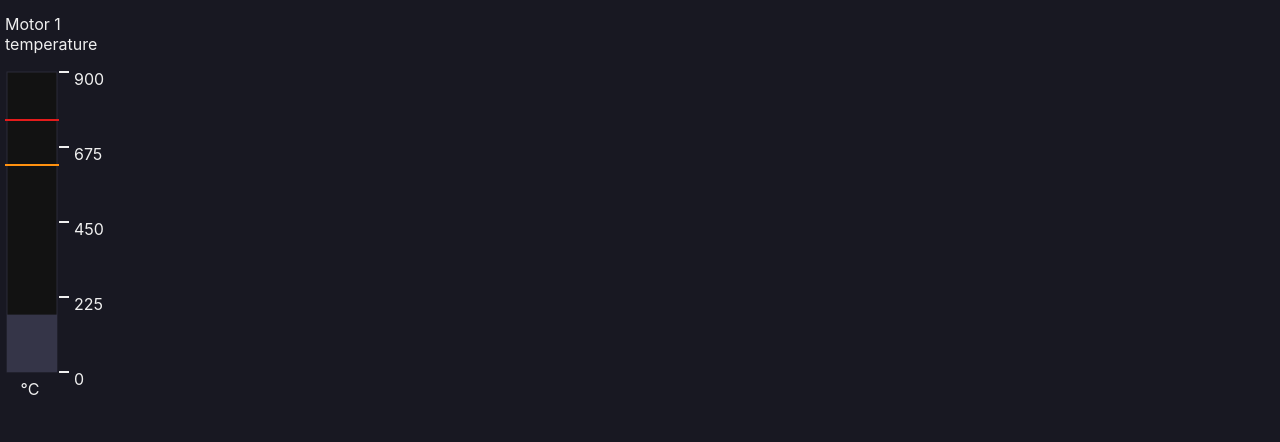
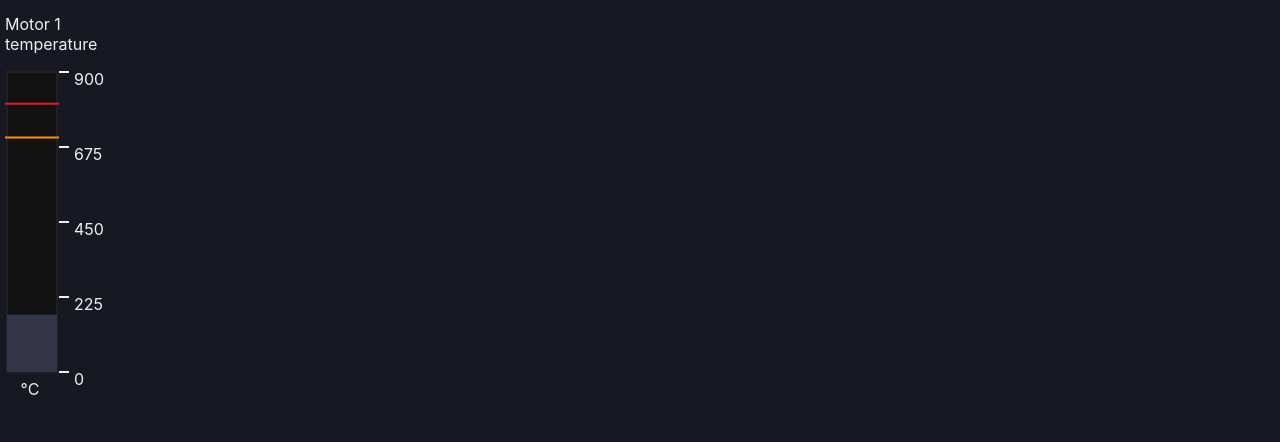
Before and after one commit to Henri-Willekens/mqtt-implementation, a React (Create React App) app: page / in a window 1280 px wide. Shown: the part 502-944 px from the top of the page. Built offline with nearby package versions, Linux system fonts and the light colour scheme.

Commit message:
made alertLines configurable via the config file

```diff
--- a/src/components/atoms/BarMeter/BarMeter.tsx
+++ b/src/components/atoms/BarMeter/BarMeter.tsx
@@ -3,7 +3,7 @@ import React, { useEffect, useState } from "react";
 import BarMeterProps from './BarMeter.types';
 import './BarMeter.scss';
 
-const BarMeter: React.FC<BarMeterProps> = ({ maxValue, unit, title, label }) => {
+const BarMeter: React.FC<BarMeterProps> = ({ maxValue, unit, title, label, alertLines }) => {
   const [currentValue, setCurrentValue] = useState(0);
 
   const updateBarMeter = (value: number) => {
@@ -40,6 +40,21 @@ const BarMeter: React.FC<BarMeterProps> = ({ maxValue, unit, title, label }) =>
     return tickLines;
   };
 
+  const determineAlertLinesLocation = (alertValues: [{alertType: string, value: number}], maxValue: number) => {
+    const alertLines = [];
+
+    const barmeterHeight = 304;
+
+    for (let alertValue of alertValues) {
+      const yPos = barmeterHeight - (alertValue.value / maxValue) * barmeterHeight;
+      alertLines.push(
+        <line className={`barmeter-alertlines__${alertValue.alertType}`} x1="0" x2="54" y1={yPos} y2={yPos} />
+      )
+    }
+
+    return alertLines;
+  };
+
   useEffect(() => {
     const interval = setInterval(() => {
       setCurrentValue(Math.floor(Math.random() * (maxValue + 1)));
@@ -61,8 +76,7 @@ const BarMeter: React.FC<BarMeterProps> = ({ maxValue, unit, title, label }) =>
         <rect className={`barmeter-filling ${title}`} width="50" y="302" height="0" x="2" />
 
         <g className="barmeter-alertlines">
-          <line className="barmeter-alertlines__alarm" x1="0" x2="54" y1="50" y2="50" />
-          <line className="barmeter-alertlines__warning" x1="0" x2="54" y1="95" y2="95" />
+          {determineAlertLinesLocation(alertLines, maxValue)}
         </g>
 
         <g className="barmeter-ticklines">
--- a/src/components/atoms/BarMeter/BarMeter.types.ts
+++ b/src/components/atoms/BarMeter/BarMeter.types.ts
@@ -3,4 +3,5 @@ export default interface BarMeterProps {
   unit: string,
   title: string,
   label: string,
+  alertLines: [{ alertType: string, value: number }]
 }
--- a/src/configuration/test-config.json
+++ b/src/configuration/test-config.json
@@ -13,7 +13,17 @@
         "label": "Motor 1 temperature",
         "title": "motor-1-temperature",
         "maxValue": 900,
-        "unit": "°C"
+        "unit": "°C",
+        "alertLines": [
+          {
+            "alertType": "alarm",
+            "value": 800
+          },
+          {
+            "alertType": "warning",
+            "value": 700
+          }
+        ]
       }
     },
     {
@@ -22,7 +32,17 @@
         "label": "Water tank 1",
         "title": "water-tank-1-contents",
         "maxValue": 20000,
-        "unit": "L"
+        "unit": "L",
+        "alertLines": [
+          {
+            "alertType": "alarm",
+            "value": 1000
+          },
+          {
+            "alertType": "warning",
+            "value": 2000
+          }
+        ]
       }
     },
     {
```
